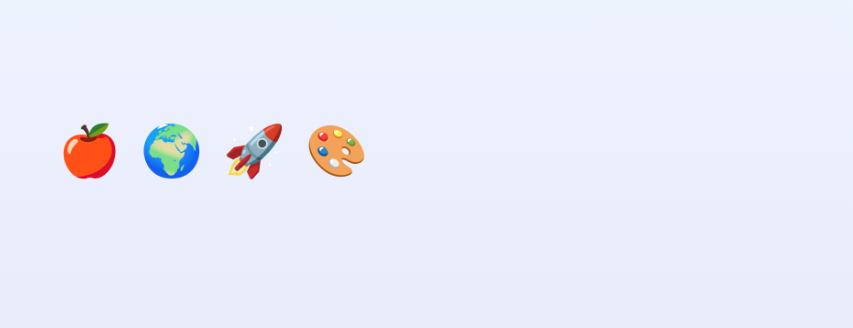
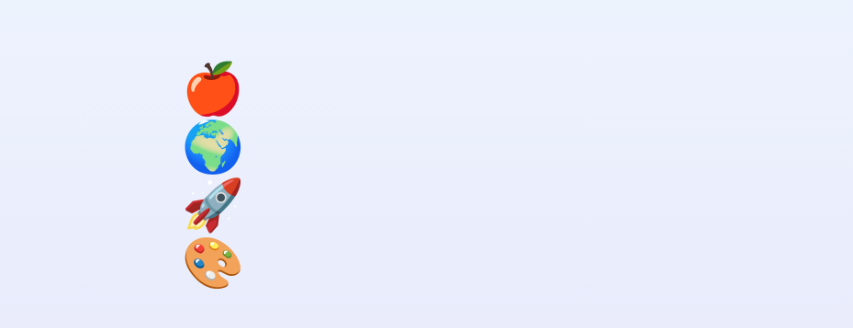
Before and after one commit to 3ichael7ambert/disjointed-rollovers, a plain HTML site: page index.html in a window 1280 px wide. Shown: the part 224-552 px from the top of the page, without its empty margins (427-1280 px from the left). Drawn offline with Linux system fonts and the light colour scheme.

Commit message:
Update index.html

```diff
--- a/index.html
+++ b/index.html
@@ -7,15 +7,15 @@
   <link rel="stylesheet" href="style.css">
 </head>
 <body>
-  <div class="emoji-container">
-    <div class="emoji" id="emoji1" title="Hover over me!">🍎</div>
-    <div class="emoji" id="emoji2" title="Hover over me!">🌍</div>
-    <div class="emoji" id="emoji3" title="Hover over me!">🚀</div>
-    <div class="emoji" id="emoji4" title="Hover over me!">🎨</div>
+  <div class="container">
+    <div class="emoji-column">
+      <div class="emoji" id="emoji1" title="Hover over me!">🍎</div>
+      <div class="emoji" id="emoji2" title="Hover over me!">🌍</div>
+      <div class="emoji" id="emoji3" title="Hover over me!">🚀</div>
+      <div class="emoji" id="emoji4" title="Hover over me!">🎨</div>
+    </div>
+    <div class="info-box" id="infoBox">Hover over an emoji to see more!</div>
   </div>
-
-  <div class="info-box" id="infoBox">Hover over an emoji to see more!</div>
-
   <script src="script.js"></script>
 </body>
 </html>
```
